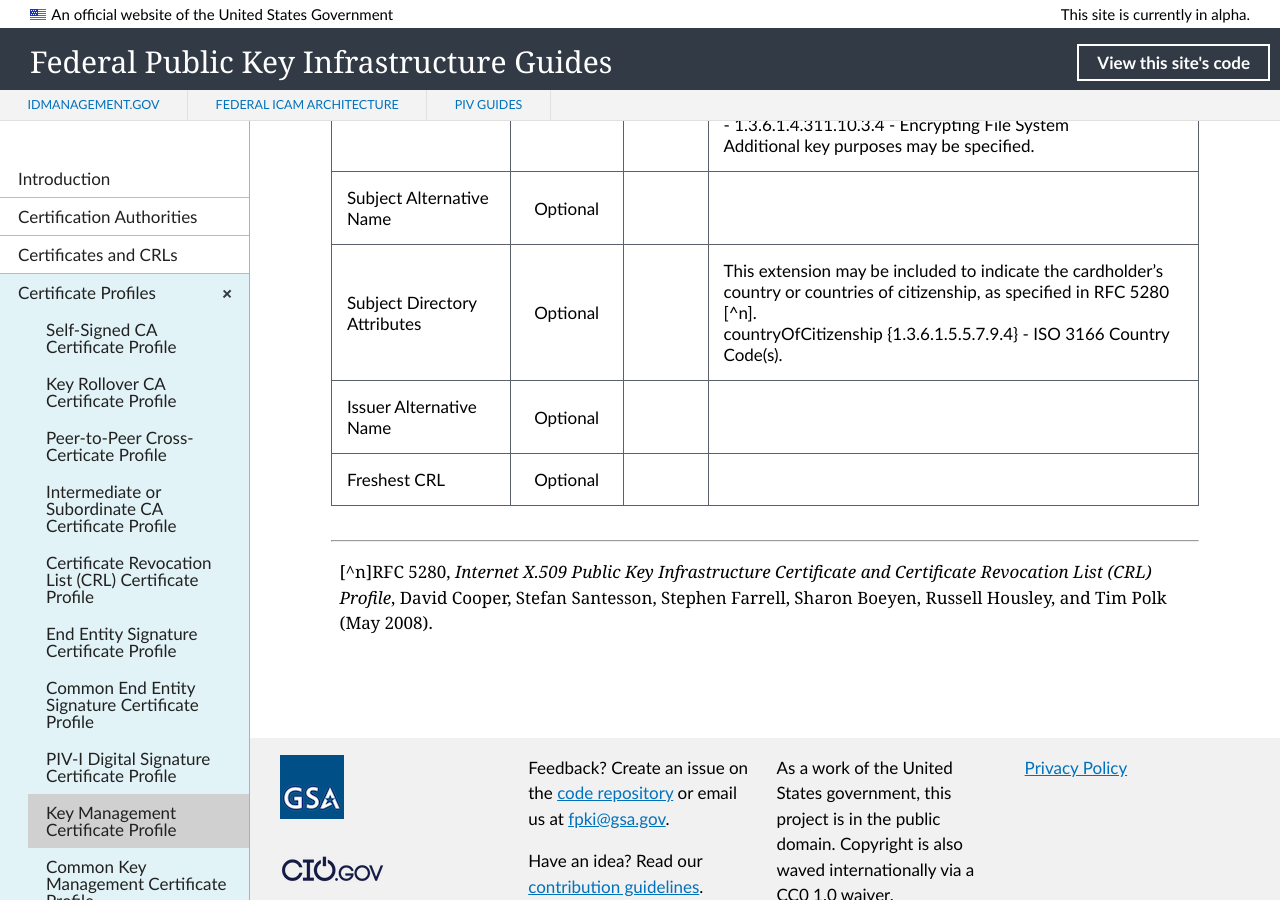
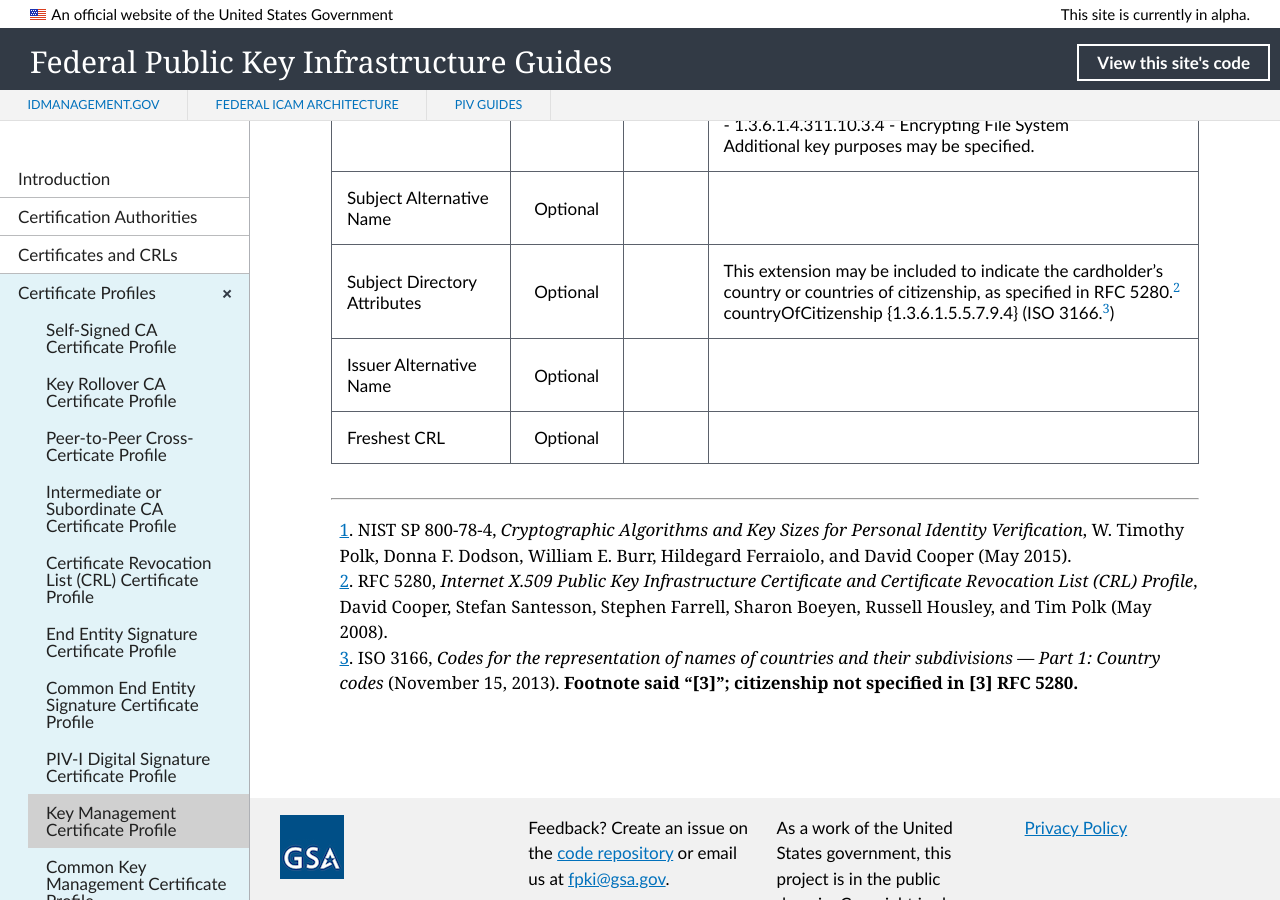
Before and after one commit to GSA/fpki-guides, a Jekyll site: the page built from _profiles/09_key_mgmt.md, in a window 1280 px wide and 900 px high, scrolled down 1715 px. Built offline with Jekyll 4.4.1, drawn with Linux system fonts in a browser that asks for light colours; nearby versions of some CDN libraries; library files that are not in the unit come from our copies; some of the changed text lies outside the part shown.

Commit message:
Update 09_key_mgmt.md
Add footnotes for NIST SP 800-78-4 and ISO 3166

```diff
--- a/_profiles/09_key_mgmt.md
+++ b/_profiles/09_key_mgmt.md
@@ -14,7 +14,7 @@
 | Issuer Distinguished Name   |       |       |  Unique X.500 Issuing CA DN.  |
 | Validity Period   |       |       |  No longer than 3 years from date of issue.<BR>Expressed in UTCTime for dates until end of 2049 and GeneralizedTime for dates thereafter.  |
 | Subject   |       |       |   Unique X.500 subject DN of the owner of the subject public key in the certificate.<BR>   |
-| Subject Public Key Information   |       |       |   For RSA, must be at least 2048 bit modulus, rsaEncryption {1 2 840 113549 1 1 1}.<BR>For ECC, implicitly specify parameters through an OID associated with a NIST-approved curve referenced in NIST SP 800-78-2.   |
+| Subject Public Key Information   |       |       |   For RSA, must be at least 2048 bit modulus, rsaEncryption {1 2 840 113549 1 1 1}.<BR>For ECC, implicitly specify parameters through an OID associated with a NIST-approved curve referenced in NIST SP 800-78-4.<sup>[1](#1)</sup>   |
 | Signature   |       |       |   sha256 WithRSAEncryption {1 2 840 113549 1 1 11}<BR>or ECDSA with appropriate Hash.   |
 |               |                 |              |                                       |
 | **Extension** |  **Required**   | **Critical** | **Value**                             |
@@ -26,9 +26,11 @@
 | Authority Key Identifier   | Mandatory  |  | Octet string (same as subject key identifier in Issuing CA certificate). |
 | Extended Key Usage   | Optional |  |  If included to support specific applications, the extension should be non-critical.<BR>The 2 values listed for keyPurposeID should be included for key-management purposes:<BR>- 1.3.6.1.5.5.7.3.4 - Id-kp-emailProtection<BR>- 1.3.6.1.4.311.10.3.4 - Encrypting File System<BR>Additional key purposes may be specified.  |
 |Subject Alternative Name   | Optional  |  |   |
-| Subject Directory Attributes   | Optional  |  | This extension may be included to indicate the cardholder's country or countries of citizenship, as specified in RFC 5280 [^n].<BR>countryOfCitizenship {1.3.6.1.5.5.7.9.4} - ISO 3166 Country Code(s). |
+| Subject Directory Attributes   | Optional  |  | This extension may be included to indicate the cardholder's country or countries of citizenship, as specified in RFC 5280.<sup>[2](#2)</sup><BR>countryOfCitizenship {1.3.6.1.5.5.7.9.4} (ISO 3166.<sup>[3](#3)</sup>) |
 | Issuer Alternative Name   | Optional  |  |   |
 | Freshest CRL   | Optional  |  |   |
 
--------
-[^n]RFC 5280, _Internet X.509 Public Key Infrastructure Certificate and Certificate Revocation List (CRL) Profile_, David Cooper, Stefan Santesson, Stephen Farrell, Sharon Boeyen, Russell Housley, and Tim Polk (May 2008).
+--------
+<a name="1">1</a>. NIST SP 800-78-4, _Cryptographic Algorithms and Key Sizes for Personal Identity Verification_, W. Timothy Polk, Donna F. Dodson, William E. Burr, Hildegard Ferraiolo, and David Cooper (May 2015).<br>
+<a name="2">2</a>. RFC 5280, _Internet X.509 Public Key Infrastructure Certificate and Certificate Revocation List (CRL) Profile_, David Cooper, Stefan Santesson, Stephen Farrell, Sharon Boeyen, Russell Housley, and Tim Polk (May 2008).<br>
+<a name="3">3</a>. ISO 3166, _Codes for the representation of names of countries and their subdivisions — Part 1: Country codes_ (November 15, 2013). **Footnote said "[3]"; citizenship not specified in [3] RFC 5280.**
```
